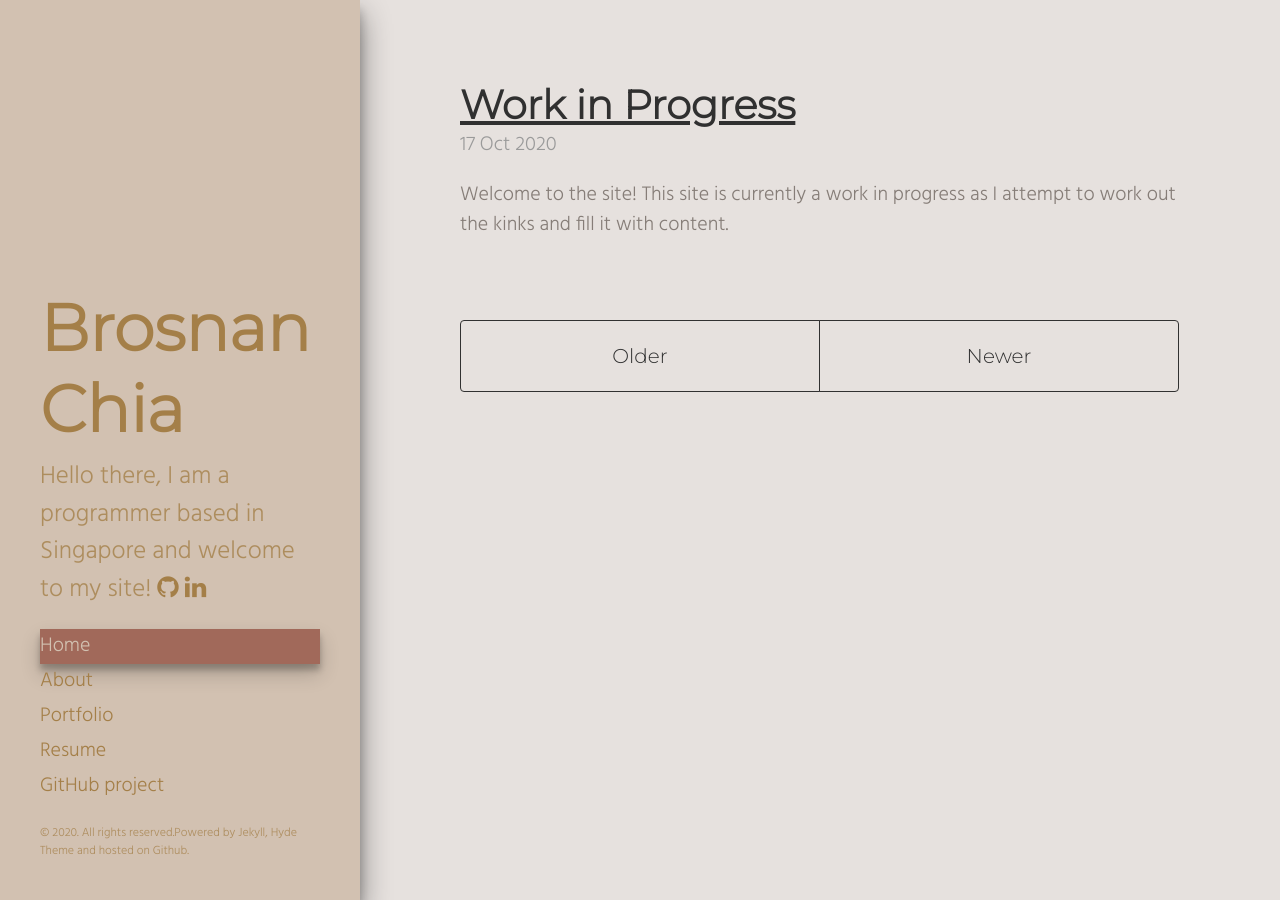
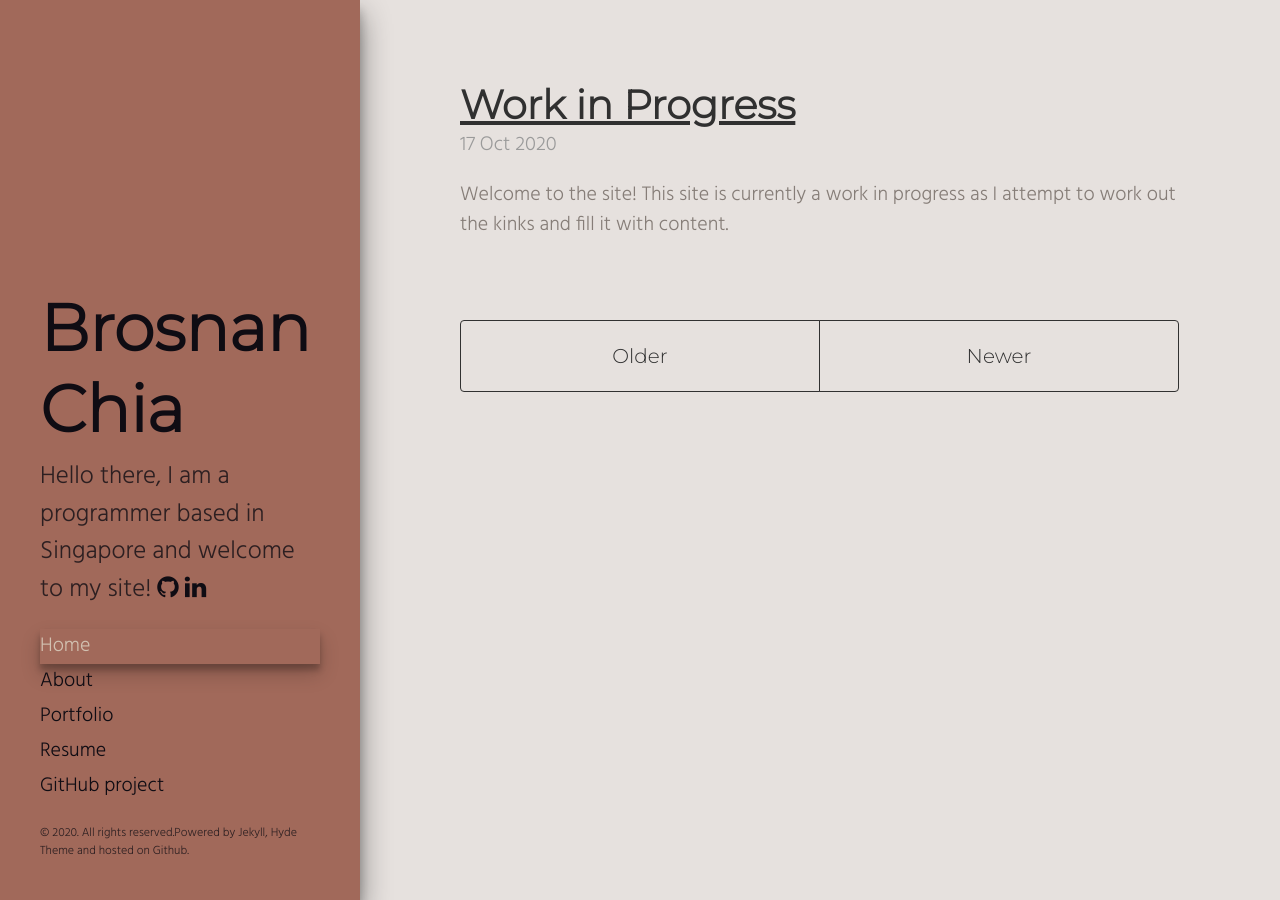
Before and after one commit to broscew/broscew.github.io, a Jekyll site: the page built from index.html, in a window 1280 px wide. Built offline with Jekyll 4.4.1, drawn with Linux system fonts in a browser that asks for light colours; the list of posts is cut into pages by our own code.

Commit message:
change for better contrast

```diff
--- a/public/css/hyde.css
+++ b/public/css/hyde.css
@@ -61,8 +61,8 @@ html {
   box-shadow: 0 14px 28px rgba(0,0,0,0.45), 0 10px 10px rgba(0,0,0,0.22);
   text-align: left;
   padding: 2rem 1rem;
-  color: rgba(164, 127, 72,.8);
-  background-color: #d2c1b1;
+  color: rgba(15, 12, 19,.8);
+  background-color: #a1695a;
 }
 @media (min-width: 48em) {
   .sidebar {
@@ -77,12 +77,12 @@ html {
 
 /* Sidebar links */
 .sidebar a {
-  color: #a47f48;
+  color: #0f0c13;
 }
 
 /* About section */
 .sidebar-about h1 {
-  color: #a47f48;
+  color: #0f0c13;
   margin-top: 0;
   font-family: 'Montserrat', sans-serif;
   font-size: 3.25rem;
@@ -101,8 +101,8 @@ html {
 
 a.sidebar-nav-item:hover,
 a.sidebar-nav-item:focus{
-  color: #d2c1b1;
-  background-color: #a1695a;
+  color: #a1695a;
+  background-color: #d2c1b1;
 
   -webkit-box-shadow: 0 10px 20px 0px rgba(0,0,0,0.19), 0 6px 6px 0px rgba(0,0,0,0.23);
   -moz-box-shadow: 0 10px 20px 0px rgba(0,0,0,0.19), 0 6px 6px 0px rgba(0,0,0,0.23);
```
